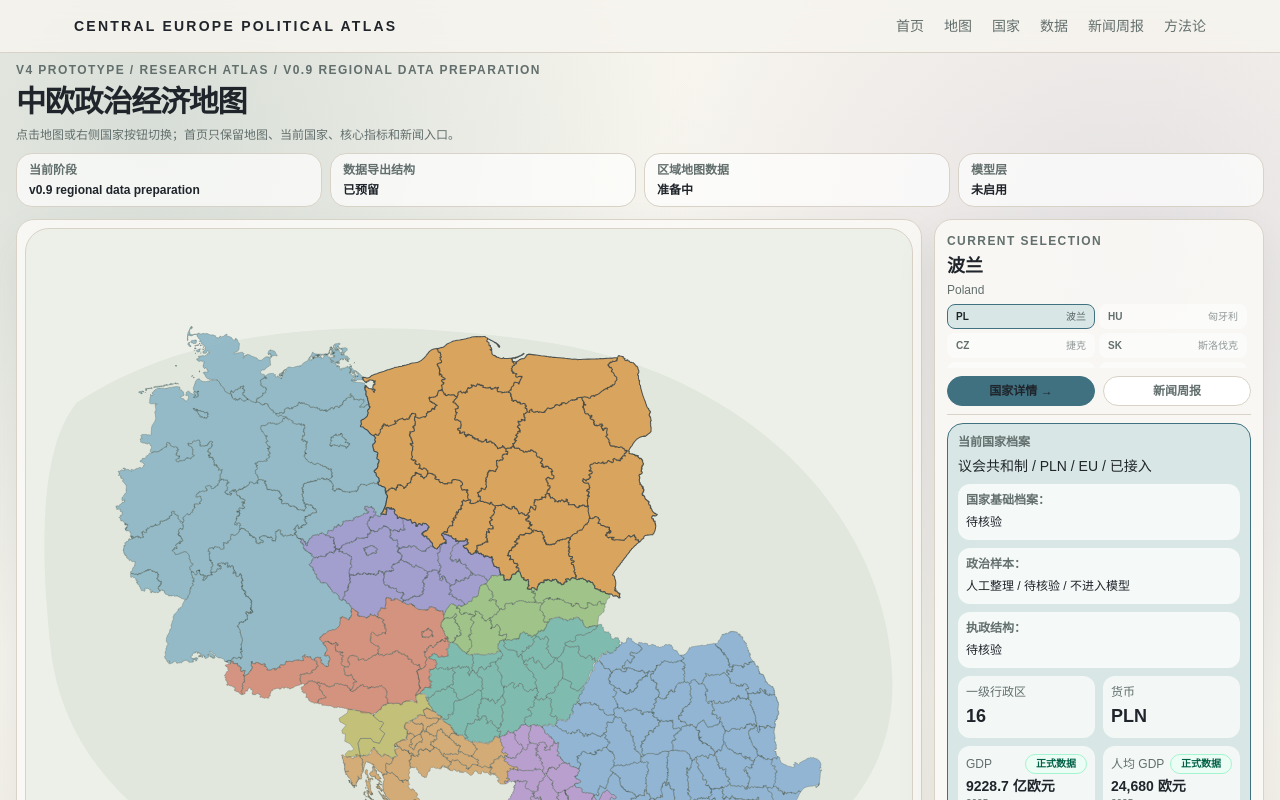
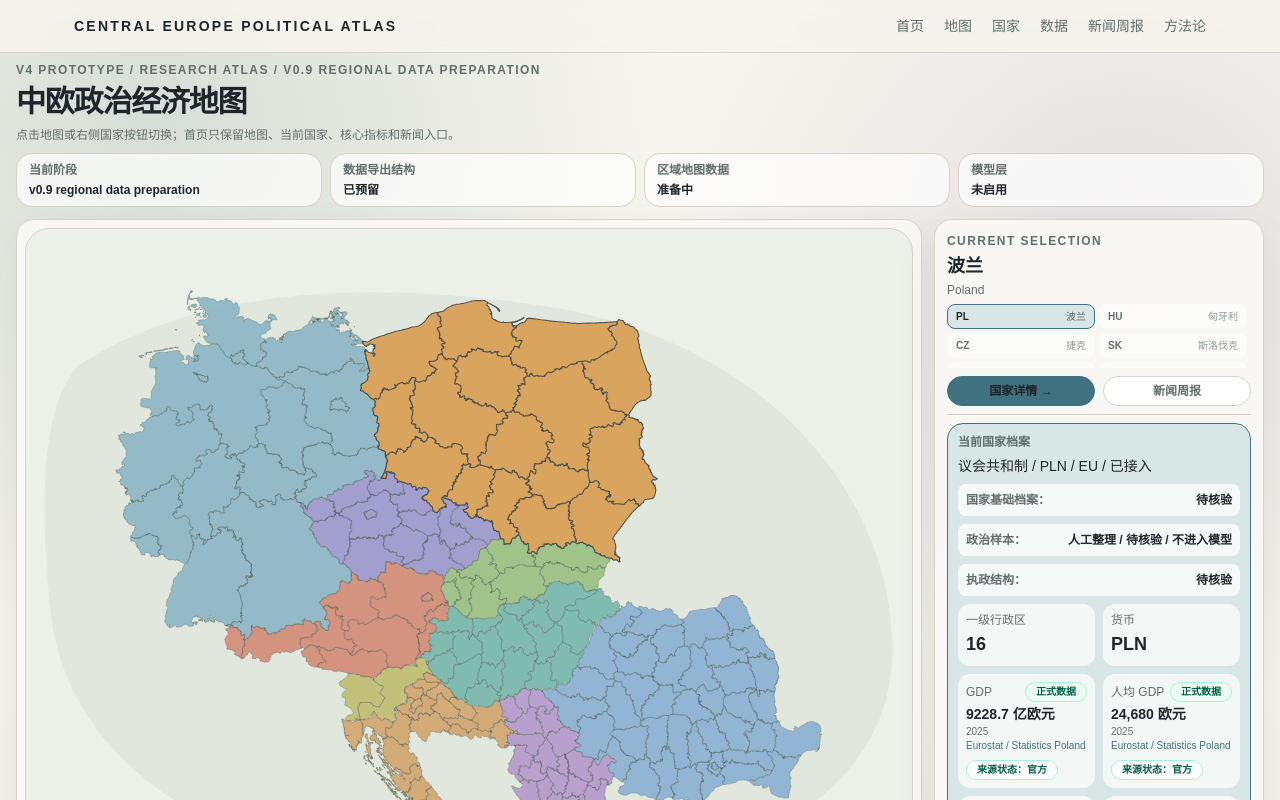
Before and after one commit to hui-sallai/central-europe-political-atlas, a Next.js app: page / in a window 1280 px wide. Shown: the top 800 px of the page. Built offline with nearby package versions, Linux system fonts and the light colour scheme.

Commit message:
Finalize v0.9.3 display cleanup

```diff
--- a/src/components/InteractiveMapExplorer.tsx
+++ b/src/components/InteractiveMapExplorer.tsx
@@ -23,17 +23,26 @@ function politicalSampleStatus(country: (typeof countries)[number]) {
     return {
       badge: "pending" as const,
       access: "待接入",
-      label: "政治样本：待核验",
-      display: statusText ? `${statusText} / 不进入模型` : "待接入 / 政治样本：待核验 / 不进入模型",
     };
   }
 
   return {
     badge: "manual" as const,
     access: "人工整理",
-    label: "政治样本：人工整理",
-    display: statusText,
   };
+}
+
+function CountryStatusFields({ rows, compact = false }: { rows: [string, string][]; compact?: boolean }) {
+  return (
+    <div className={compact ? "grid gap-1.5 text-[10px]" : "grid gap-2 text-xs"}>
+      {rows.map(([label, value]) => (
+        <div key={label} className={`flex items-start justify-between gap-2 rounded-lg bg-white/75 ${compact ? "px-2.5 py-1.5" : "p-2"}`}>
+          <span className="font-semibold text-[var(--muted)]">{`${label}：`}</span>
+          <span className="text-right font-semibold text-[var(--foreground)]">{value}</span>
+        </div>
+      ))}
+    </div>
+  );
 }
 
 export function InteractiveMapExplorer({ variant = "full" }: InteractiveMapExplorerProps) {
@@ -165,17 +174,14 @@ export function InteractiveMapExplorer({ variant = "full" }: InteractiveMapExplo
                   </span>
                 </div>
               ) : null}
-              <div className="mt-2 grid gap-2 text-xs">
-                {[
+              <div className="mt-2">
+                <CountryStatusFields
+                  rows={[
                     ["国家基础档案", "待核验"],
                     ["政治样本", `${selectedPoliticalStatus.access} / 待核验 / 不进入模型`],
                     ["执政结构", "待核验"],
-                ].map(([label, value]) => (
-                  <div key={label} className="rounded-xl bg-white/75 p-2">
-                    <p className="font-semibold text-[var(--muted)]">{`${label}：`}</p>
-                    <p className="mt-1 leading-5 text-[var(--foreground)]">{value}</p>
-                  </div>
-                ))}
+                  ]}
+                />
               </div>
               <div className="mt-2 grid grid-cols-2 gap-2">
                 <div className="rounded-xl bg-white/70 p-2">
@@ -281,17 +287,15 @@ export function InteractiveMapExplorer({ variant = "full" }: InteractiveMapExplo
                       </div>
                       <span className="rounded-full bg-white px-3 py-1 text-xs text-[var(--muted)]">{country.regions.length} 区域</span>
                     </div>
-                    <div className="mt-3 grid gap-1.5 text-[10px]">
-                      {[
+                    <div className="mt-3">
+                      <CountryStatusFields
+                        compact
+                        rows={[
                           ["国家基础档案", "待核验"],
                           ["政治样本", `${status.access} / 待核验 / 不进入模型`],
                           ["执政结构", "待核验"],
-                      ].map(([label, value]) => (
-                        <div key={label} className="flex items-start justify-between gap-2 rounded-lg bg-white/70 px-2.5 py-1.5">
-                          <span className="font-semibold text-[var(--muted)]">{`${label}：`}</span>
-                          <span className="text-right font-semibold text-[var(--foreground)]">{value}</span>
-                        </div>
-                      ))}
+                        ]}
+                      />
                     </div>
                     {countryNews ? <p className="mt-2 text-sm leading-6 text-[var(--muted)]">{countryNews.title}</p> : null}
                   </button>
```
Lines whose indentation alone changed are shown as unchanged.
